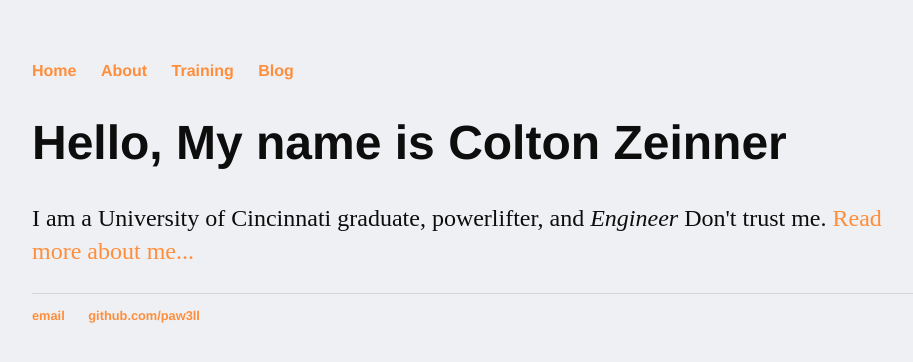
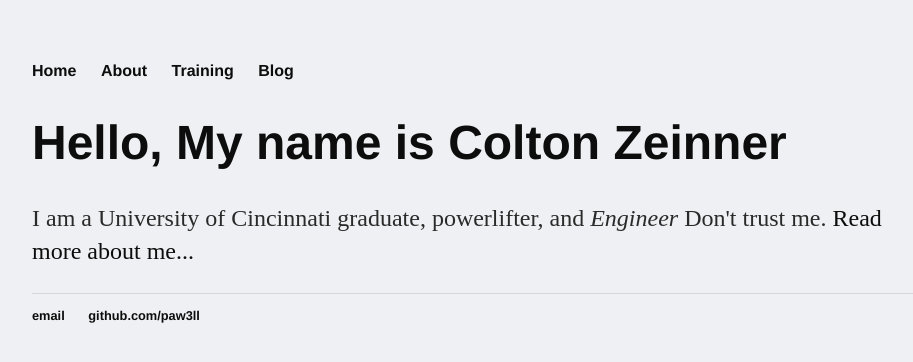
Before and after one commit to paw3ll/paw3ll.github.io, a Jekyll site: the page built from index.html, in a window 1280 px wide. Shown: the top 362 px of the page, without its empty margins (160-1073 px from the left). Built offline with Jekyll 4.4.1, drawn with Linux system fonts in a browser that asks for light colours.

Commit message:
Update main.css

```diff
--- a/css/main.css
+++ b/css/main.css
@@ -1,17 +1,17 @@
 body {background-color:#eff0f3; margin: 60px auto; width: 70%; }
 
-a { text-decoration: none; color: #ff8e3c; }
-a:hover { text-decoration: underline; }
+a { text-decoration: none; color: #0d0d0d; }
+a:hover { text-decoration: underline; color: #ff8e3c; }
 
-p, ul { font-size: 1.5em; line-height: 1.4em; color: #0d0d0d; }
+p, ul { font-size: 1.5em; line-height: 1.4em; color: #2a2a2a; }
 
 h1, h2, h3, h4 { color:#0d0d0d; font-family: 'Helvetica', 'Arial', 'Sans-Serif'; }
-h1 { font-size: 3em;  }
+h1 { font-size: 3em;   }
 h2 { font-size: 2.7em; }
 h3 { font-size: 2.3em; }
 h4 { font-size: 1.9em; }
 
-nav ul, footer ul { font-size: 1em; font-family: 'Helvetica', 'Arial', 'Sans-Serif'; padding: 0px; list-style: none; font-weight: bold; }
+nav ul, footer ul { font-size: 1em; font-family: 'Helvetica', 'Arial', 'Sans-Serif'; padding: 0px; list-style: none; font-weight: bold; #ff8e3c; }
 nav ul li, footer ul li { display: inline; margin-right: 20px; }
 
 footer { border-top: 1px solid #d5d5d5; font-size: .8em; }
```
